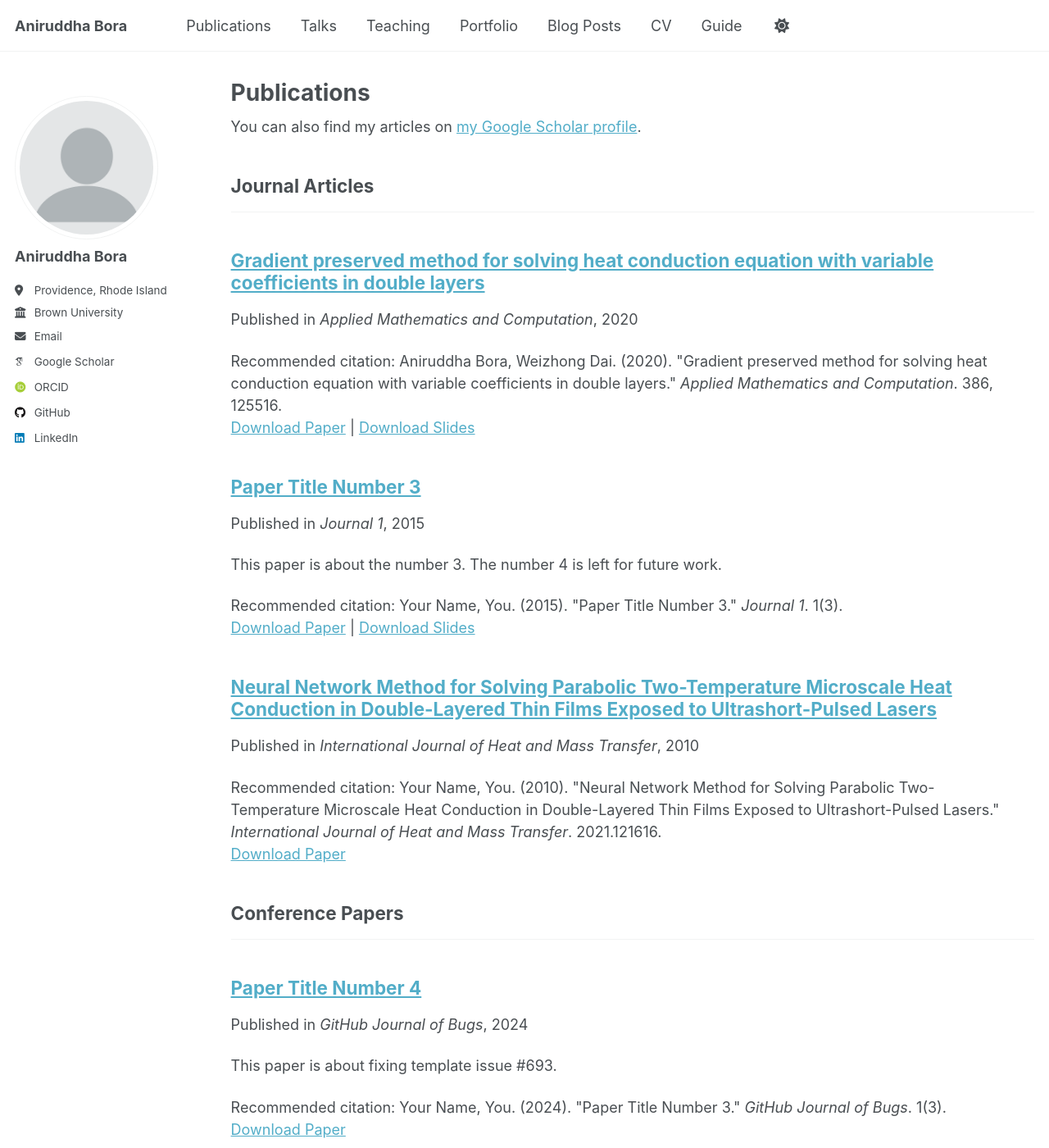
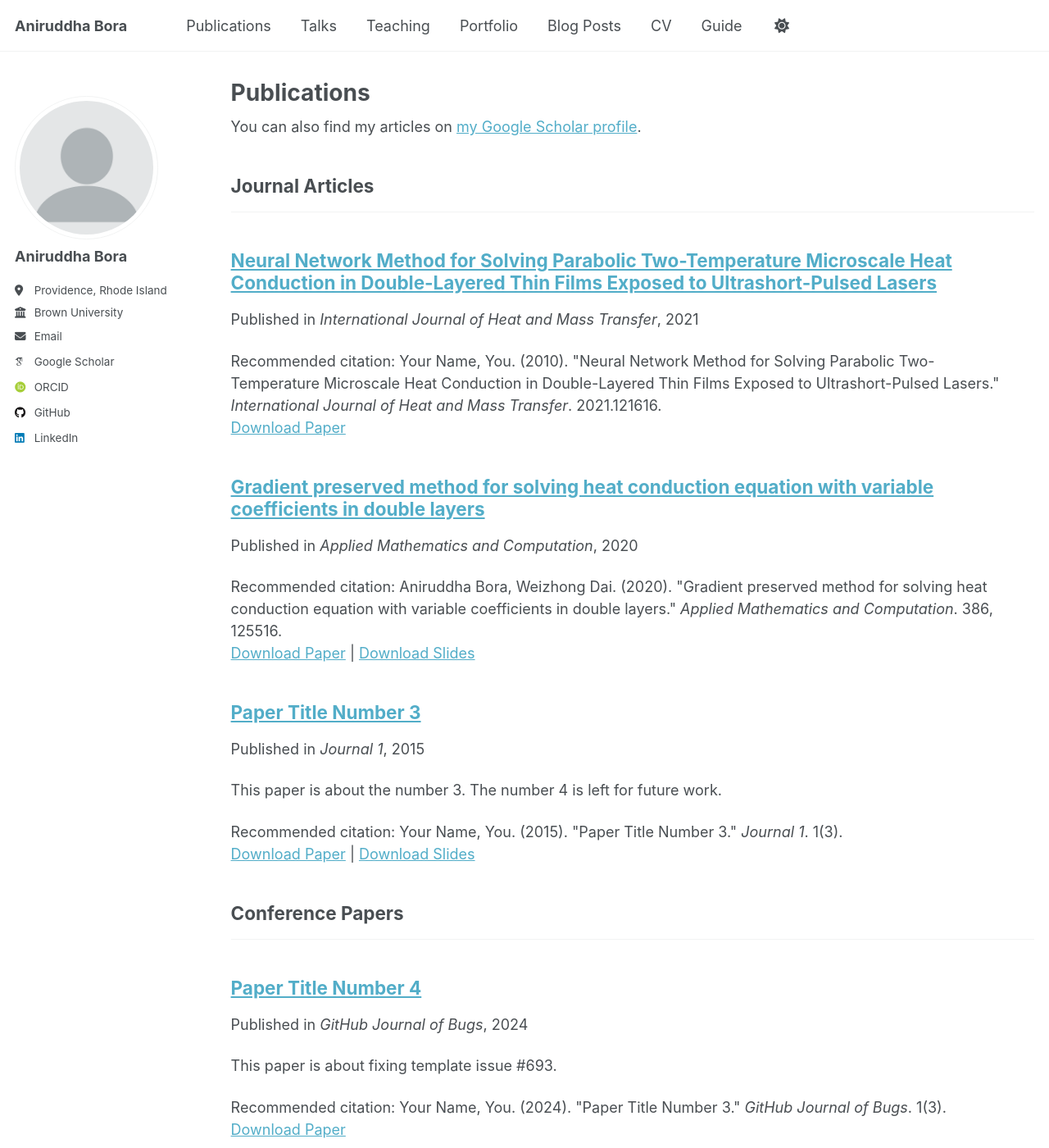
Before and after one commit to aniruddhabora/aniruddhabora.github.io, a Jekyll site: the page built from _pages/publications.html, in a window 1280 px wide and 1400 px high. Shown: the whole window at 82% size. Built offline with Jekyll 4.4.1, drawn with Linux system fonts in a browser that asks for light colours; some web fonts are replaced.

Commit message:
Update 2010-10-01-paper-title-number-2.md

```diff
--- a/_publications/2010-10-01-paper-title-number-2.md
+++ b/_publications/2010-10-01-paper-title-number-2.md
@@ -3,7 +3,7 @@ title: "Neural Network Method for Solving Parabolic Two-Temperature Microscale H
 collection: publications
 category: manuscripts
 permalink: https://doi.org/10.1016/j.ijheatmasstransfer.2021.121616
-date: 2010-10-01
+date: 2021-07-11
 venue: 'International Journal of Heat and Mass Transfer'
 paperurl: 'https://www.sciencedirect.com/science/article/abs/pii/S0017931021007195'
 citation: 'Your Name, You. (2010). &quot;Neural Network Method for Solving Parabolic Two-Temperature Microscale Heat Conduction in Double-Layered Thin Films Exposed to Ultrashort-Pulsed Lasers.&quot; <i>International Journal of Heat and Mass Transfer</i>. 2021.121616.'
```
